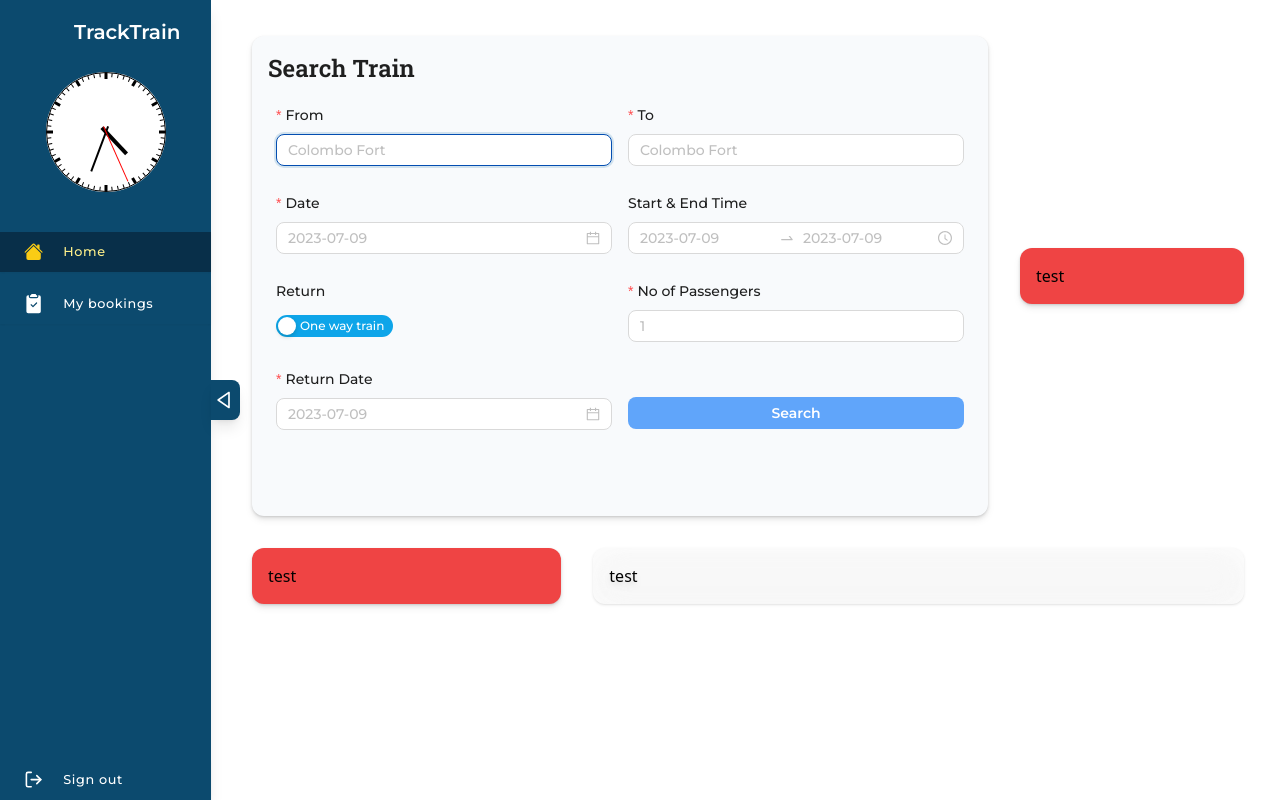
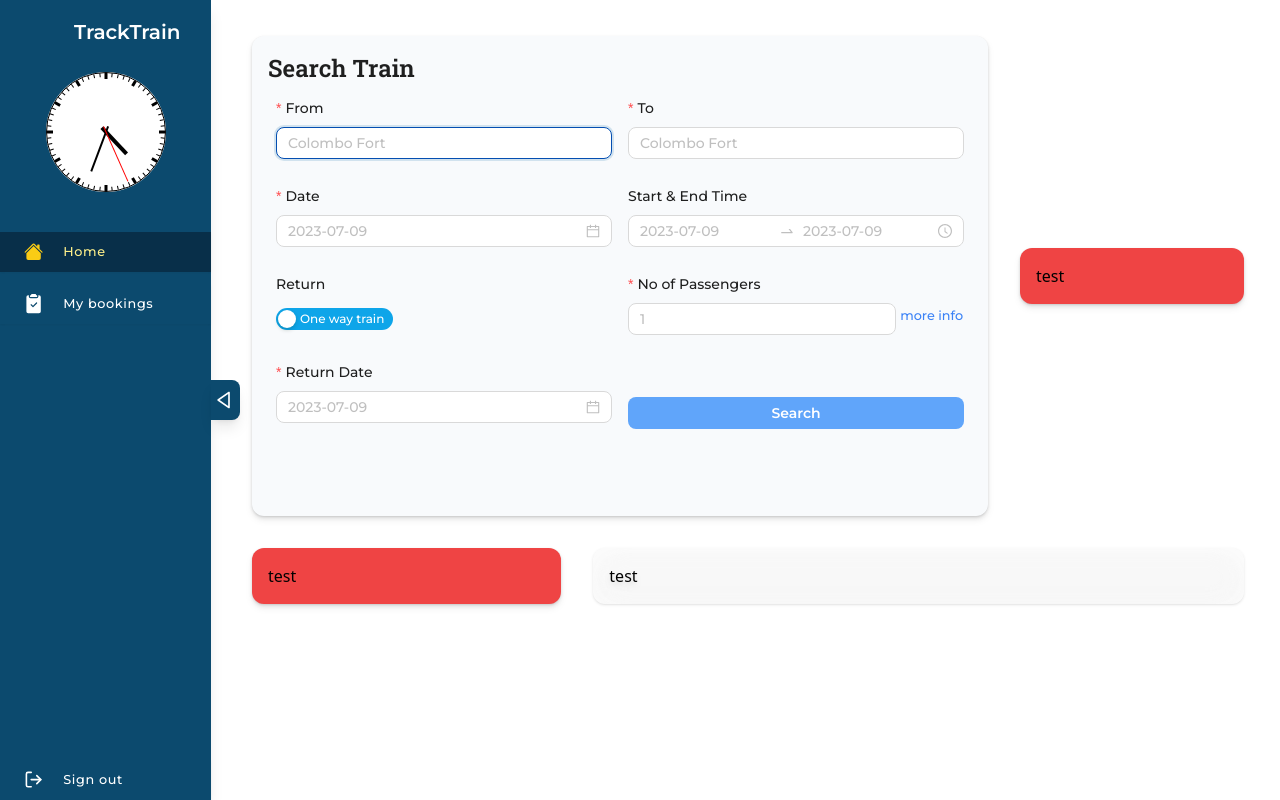
Before and after one commit to Nekromenzer/train-ticket-booking, a React (Vite) app: page / in a window 1280 px wide. Built offline with nearby package versions, Linux system fonts and the light colour scheme; some icons are missing.

Commit message:
add tooltip

```diff
--- a/src/components/common/CommonForm.jsx
+++ b/src/components/common/CommonForm.jsx
@@ -6,7 +6,9 @@ import {
   DatePicker,
   TimePicker,
   InputNumber,
-  Switch
+  Switch,
+  Tooltip,
+  Typography
 } from 'antd'
 import CommonBtn from './CommonBtn'
 
@@ -150,17 +152,24 @@ const CommonForm = forwardRef((props, ref) => {
   }
 
   const formItems = fields?.slice(0, renderItemsInArray()).map((item, idx) => (
+    <div key={idx} className={`flex items-center gap-1 ${formItemClassName}`}>
       <Form.Item
         key={`form_${name}_${idx}`}
         label={item.label}
         name={item.name}
         rules={item.rules}
         hasFeedback={item.hasFeedback}
-      className={formItemClassName}
         valuePropName={item.valuePropName}
+        className='w-full'
       >
         {renderInput(item, inputClassName)}
       </Form.Item>
+      {item.tooltip && (
+        <Tooltip title={item.tooltipTitle}>
+          {item.tooltipText}
+        </Tooltip>
+      )}
+    </div>
   ))
 
   const onFinish = values => {
--- a/src/data/pages/bookingForm.jsx
+++ b/src/data/pages/bookingForm.jsx
@@ -135,7 +135,14 @@ const data = {
       autoFocus: false,
       showToday: true,
       min: 1,
-      max: 5
+      max: 5,
+      tooltip: true,
+      tooltipText: (
+        <span className='break-keep text-[0.8rem] w-20 text-blue-500 cursor-help '>
+          more info
+        </span>
+      ),
+      tooltipTitle: 'Only allowed passengers  in between 1 to 5 per booking'
     },
     {
       label: 'Return Date',
```
Lines whose indentation alone changed are shown as unchanged.
